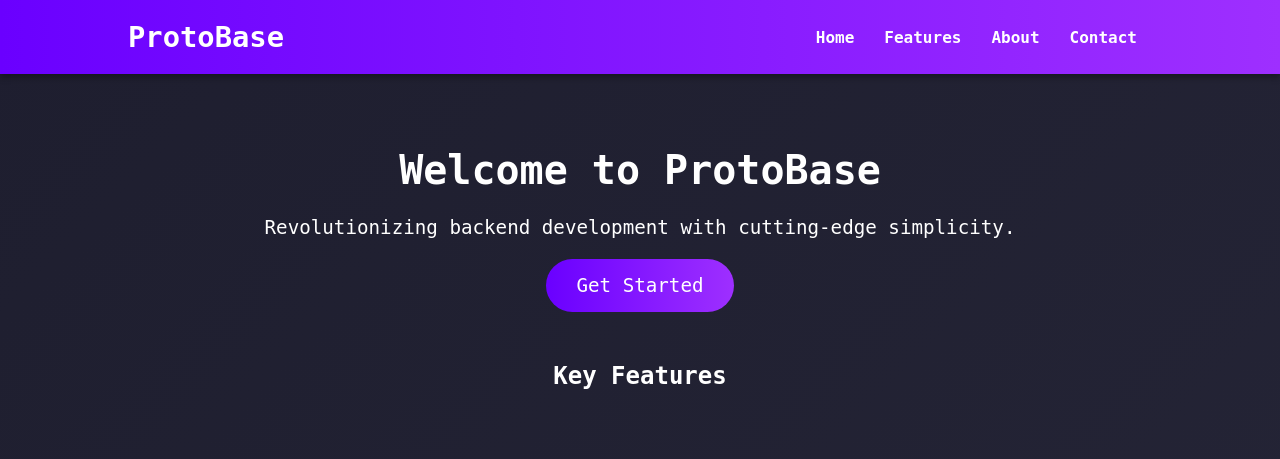
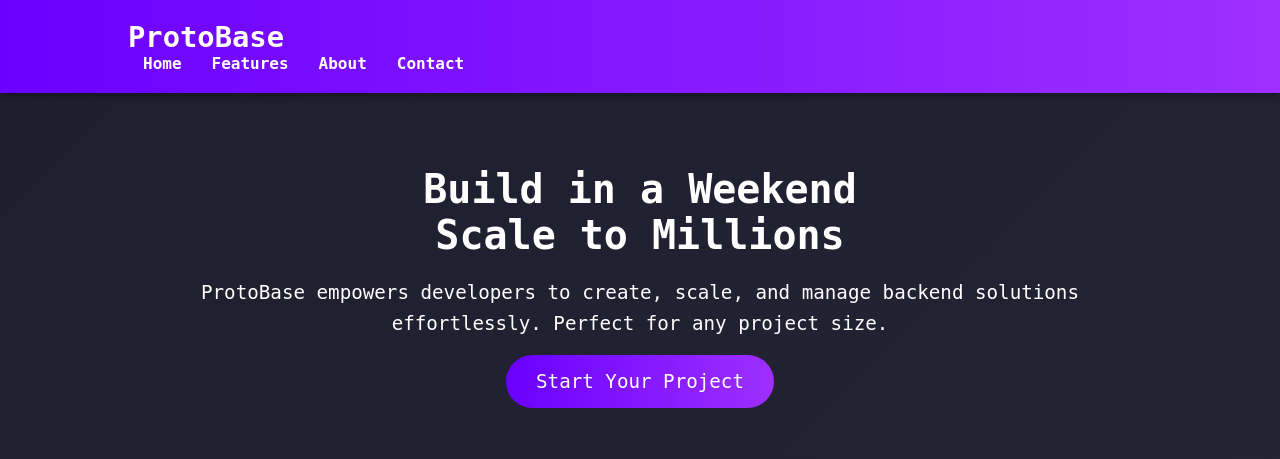
Before and after one commit to AkiTheMemeGod/ProtoBase, a Flask app: page / in a window 1280 px wide. Shown: the top 459 px of the page. Run offline with Flask 3, Linux system fonts and the light colour scheme.

Commit message:
update header navigation and improve accessibility in multiple templates

```diff
--- a/templates/dashboard.html
+++ b/templates/dashboard.html
@@ -8,9 +8,12 @@
 </head>
 <body>
     <header>
-        <h1>ProtoBase</h1>
+            <nav><ul><li><a href="/" style="font-size: 30px">Protobase</a></li></ul></nav>
         <nav>
             <ul>
+<li>{% if username %}<a href="/profile">Welcome back, {{ username }}</a>{% else %}<a href="/get-started">Sign In</a>{% endif %}</li>
+
+
                 <li><a href="/">Home</a></li>
                 <li><a href="/docs">Documentation</a></li>
             </ul>
--- a/templates/forgot_password.html
+++ b/templates/forgot_password.html
@@ -7,7 +7,7 @@
 </head>
 <body>
     <header>
-        <h1>ProtoBase</h1>
+            <nav><ul><li><a href="/" style="font-size: 30px">Protobase</a></li></ul></nav>
         <nav>
             <ul>
                 <li><a href="/">Home</a></li>
--- a/templates/index.html
+++ b/templates/index.html
@@ -3,62 +3,97 @@
 <head>
     <meta charset="UTF-8">
     <meta name="viewport" content="width=device-width, initial-scale=1.0">
-    <title>ProtoBase - Future of Backend Development</title>
+    <title>ProtoBase - The Future of Backend Development</title>
     <link rel="stylesheet" href="/static/index.css">
     <link rel="icon" href="/static/favicon.ico" type="image/x-icon">
     <meta name="description" content="ProtoBase - Revolutionizing backend development with cutting-edge simplicity.">
-    <meta property="og:title" content="ProtoBase - Future of Backend Development">
+    <meta property="og:title" content="ProtoBase - The Future of Backend Development">
     <meta property="og:description" content="Create, scale, and manage backend solutions effortlessly with ProtoBase.">
     <meta property="og:image" content="/static/og-image.png">
     <meta property="og:url" content="https://www.protobase.pythonanywhere.com">
     <meta name="twitter:card" content="summary_large_image">
 </head>
-<body>
-    <header>
-        <h1>ProtoBase</h1>
+<body class="dark-theme">
+    <header class="navbar">
+        <div class="navbar-container">
+            <h1 class="logo">ProtoBase</h1>
             <nav>
-            <ul>
+                <ul class="nav-links">
                     <li><a href="/">Home</a></li>
                     <li><a href="#features">Features</a></li>
                     <li><a href="#about">About</a></li>
                     <li><a href="#contact">Contact</a></li>
                 </ul>
             </nav>
+        </div>
     </header>
+
     <main class="container">
         <section class="hero">
-            <h1>Welcome to ProtoBase</h1>
-            <p>Revolutionizing backend development with cutting-edge simplicity.</p>
+            <h1 class="hero-title">Build in a Weekend<br><span class="highlight">Scale to Millions</span></h1>
+            <p class="hero-subtitle">ProtoBase empowers developers to create, scale, and manage backend solutions effortlessly. Perfect for any project size.</p>
             <div class="cta">
-            <button onclick="window.location.href='/get-started'">Get Started</button>
-        </div>        </section>
+                <button class="primary-button" onclick="window.location.href='/get-started'">Start Your Project</button>
+            </div>
+        </section>
+
         <section class="features" id="features">
             <h2>Key Features</h2>
-            <ul>
-                <li><img src="/static/icons/authentication.png" alt="User Authentication Icon"><strong>User Authentication:</strong> Secure, fast, and reliable access systems.</li>
-                <li><img src="/static/icons/realtime.png" alt="Real-time Data Sync Icon"><strong>Real-time Data Sync:</strong> Instant updates with minimal latency.</li>
-                <li><img src="/static/icons/api.png" alt="Scalable APIs Icon"><strong>Scalable APIs:</strong> REST & GraphQL endpoints tailored for growth.</li>
-                <li><img src="/static/icons/analytics.png" alt="Integrated Analytics Icon"><strong>Integrated Analytics:</strong> Monitor and improve your app’s performance.</li>
-                <li><img src="/static/icons/webhooks.png" alt="Customizable Webhooks Icon"><strong>Customizable Webhooks:</strong> Automate workflows seamlessly.</li>
-            </ul>
+            <div class="features-grid">
+                <div class="feature-card">
+                    <img src="/static/icons/authentication.png" alt="User Authentication Icon">
+                    <h3>User Authentication</h3>
+                    <p>Secure, fast, and reliable access systems.</p>
+                </div>
+                <div class="feature-card">
+                    <img src="/static/icons/realtime.png" alt="Real-time Data Sync Icon">
+                    <h3>Real-time Data Sync</h3>
+                    <p>Instant updates with minimal latency.</p>
+                </div>
+                <div class="feature-card">
+                    <img src="/static/icons/api.png" alt="Scalable APIs Icon">
+                    <h3>Scalable APIs</h3>
+                    <p>REST & GraphQL endpoints tailored for growth.</p>
+                </div>
+                <div class="feature-card">
+                    <img src="/static/icons/analytics.png" alt="Integrated Analytics Icon">
+                    <h3>Integrated Analytics</h3>
+                    <p>Monitor and improve your app’s performance.</p>
+                </div>
+                <div class="feature-card">
+                    <img src="/static/icons/webhooks.png" alt="Customizable Webhooks Icon">
+                    <h3>Customizable Webhooks</h3>
+                    <p>Automate workflows seamlessly.</p>
+                </div>
+            </div>
         </section>
 
         <section class="about" id="about">
             <h2>About ProtoBase</h2>
-            <p>ProtoBase empowers developers to build, deploy, and scale applications without distractions. Perfect for beginners and professionals alike.</p>
+            <p>ProtoBase is your ultimate backend solution, enabling developers to build, deploy, and scale applications without distractions. Designed for simplicity and efficiency.</p>
         </section>
+
         <section class="contact" id="contact">
             <h2>Contact Us</h2>
-            <p>Have questions? We’re here to help:</p>
-            <p><strong>Email:</strong> k.akashkumar@gmail.com</p>
+            <p>Have questions? Reach out to us:</p>
+            <p><strong>Email:</strong> <a href="mailto:k.akashkumar@gmail.com">k.akashkumar@gmail.com</a></p>
         </section>
     </main>
-    <footer>
-        <p>&copy; 2024 ProtoBase. All rights reserved.</p>
-        <div class="social-media">
-            <a href="https://twitter.com/protobase" target="_blank"><img src="/static/icons/twitter.png" alt="Twitter"></a>
-            <a href="https://facebook.com/protobase" target="_blank"><img src="/static/icons/facebook.png" alt="Facebook"></a>
-            <a href="https://linkedin.com/company/protobase" target="_blank"><img src="/static/icons/linkedin.png" alt="LinkedIn"></a>
+
+    <footer class="footer">
+        <div class="footer-content">
+            <p>&copy; 2025 ProtoBase. All rights reserved.</p>
+            <div class="social-links">
+                <a href="https://twitter.com/protobase" target="_blank" aria-label="Twitter">
+                    <img src="/static/icons/twitter.png" alt="Twitter">
+                </a>
+                <a href="https://facebook.com/protobase" target="_blank" aria-label="Facebook">
+                    <img src="/static/icons/facebook.png" alt="Facebook">
+                </a>
+                <a href="https://linkedin.com/company/protobase" target="_blank" aria-label="LinkedIn">
+                    <img src="/static/icons/linkedin.png" alt="LinkedIn">
+                </a>
+            </div>
         </div>
     </footer>
 </body>
--- a/templates/manage_project.html
+++ b/templates/manage_project.html
@@ -49,7 +49,7 @@
 </head>
 <body>
     <header>
-        <h1>ProtoBase</h1>
+            <nav><ul><li><a href="/" style="font-size: 30px">Protobase</a></li></ul></nav>
         <nav>
             <ul>
                 <li><a href="/">Home</a></li>
--- a/templates/reset_password.html
+++ b/templates/reset_password.html
@@ -7,7 +7,7 @@
 </head>
 <body>
     <header>
-        <h1>ProtoBase</h1>
+            <nav><ul><li><a href="/" style="font-size: 30px">Protobase</a></li></ul></nav>
         <nav>
             <ul>
                 <li><a href="/">Home</a></li>
```
Also changed, not shown: templates/databases.html (+7 -3 lines), templates/get-started.html (+7 -7 lines), templates/new_project.html (+7 -2 lines), templates/profile.html (+6 -2 lines), templates/projects.html (+6 -2 lines). Lines whose indentation alone changed are shown as unchanged.
